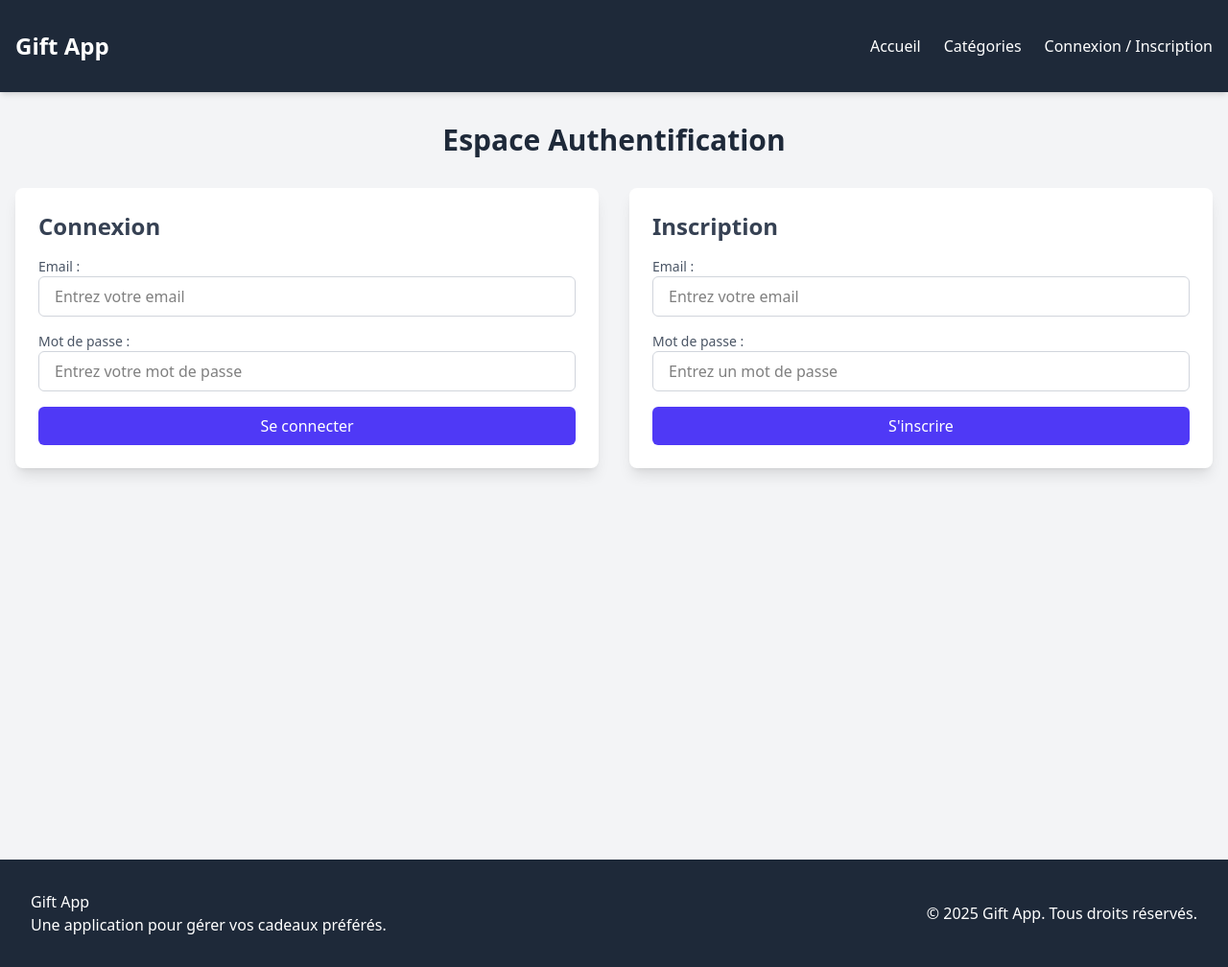
After one commit to CaretteRobin/archi_giftbox_3_tiers, a PHP site: template gift.appli/src/application/views/pages/auth.twig in a window 1280 px wide. The commit adds this page. Shown: the whole page at 96% size. Run offline with PHP 8.4, Linux system fonts and the light colour scheme; the template is opened without the code that fills it, so the values that code supplies are empty; some libraries are stand-ins or nearby versions.

Commit message:
FEAT: 🎨 Improve Twig templates for better user experience
    Enhanced the UI/UX across several pages by updating Twig templates:
    - Added new "auth" page with login/registration forms.
    - Redesigned "home" page with prominent sections like call to action and benefits.
    - Updated "header" to dynamically handle user authentication states.
    - Improved prestation details, including image handling and additional details like linked categories.
    - Introduced stats section in category details for broader insights.
    - Implemented temporary flash message display in layout for better user feedback.

```diff
--- a/gift.appli/src/application/views/layout.twig
+++ b/gift.appli/src/application/views/layout.twig
@@ -6,22 +6,56 @@
     <meta charset="UTF-8">
     <meta name="viewport" content="width=device-width, initial-scale=1.0">
     <title>{% block title %}Gift App{% endblock %}</title>
-    <link type="text/tailwindcss" href="{{ base_url() }}/assets/styles/main.css"/>
+    <link type="text/tailwindcss" href="{{ base_url() }}/styles/main.css"/>
     {% block styles %}{% endblock %}
 </head>
 <body class="bg-gray-100 min-h-screen">
-<header class="bg-gray-800 text-white shadow-md mb-8">
+<header class="bg-gray-800 text-white shadow-md">
     {% include 'partials/header.twig' %}
 </header>
+
+{% if flash %}
+    <div id="flash-message" style="position: fixed; top: 20px; left: 50%; transform: translateX(-50%); background-color: #4f46e5; color: white; padding: 10px 20px; border-radius: 6px; box-shadow: 0 4px 6px rgba(0,0,0,0.1); z-index: 9999; opacity: 0; transition: opacity 0.5s ease;">
+        {{ flash }}
+    </div>
+
+    <script>
+
+        (function() {
+
+            requestAnimationFrame(function() {
+                var flashMessage = document.getElementById('flash-message');
+
+                if (flashMessage) {
+
+                    setTimeout(function() {
+                        flashMessage.style.opacity = '1';
+                    }, 10);
+
+
+                    setTimeout(function() {
+                        flashMessage.style.opacity = '0';
+
+
+                        flashMessage.addEventListener('transitionend', function() {
+                            if (flashMessage.parentNode) {
+                                flashMessage.parentNode.removeChild(flashMessage);
+                            }
+                        });
+                    }, 5000);
+                }
+            });
+        })();
+    </script>
+{% endif %}
 
 <main class="min-h-screen w-screen">
     {% block content %}{% endblock %}
 </main>
 
-<footer class="bg-gray-800 text-white mt-8">
+<footer class="bg-gray-800 text-white">
     {% include 'partials/footer.twig' %}
 </footer>
-
 
 <script src="https://cdn.jsdelivr.net/npm/@tailwindcss/browser@4"></script>
 {#<script src="{{ base_url() }}/assets/js/app.js"></script>#}
--- /dev/null
+++ b/gift.appli/src/application/views/pages/auth.twig
@@ -0,0 +1,58 @@
+{% extends "layout.twig" %}
+
+{% block title %}Connexion / Inscription - Gift App{% endblock %}
+
+{% block content %}
+    {% if flash %}
+        <div class="alert alert-success">
+            {{ flash }}
+        </div>
+    {% endif %}
+    <div class="container mx-auto px-4 py-8">
+        <h1 class="text-3xl font-bold text-center text-gray-800 mb-8">Espace Authentification</h1>
+
+        <div class="grid grid-cols-1 md:grid-cols-2 gap-8">
+            <!-- Formulaire de connexion -->
+            <div class="bg-white rounded-lg shadow-lg p-6">
+                <h2 class="text-2xl font-semibold mb-4 text-gray-700">Connexion</h2>
+                <form method="POST" action="/signin" class="space-y-4">
+                    <div>
+                        <label for="signin-email" class="block text-sm font-medium text-gray-600">Email :</label>
+                        <input type="email" id="signin-email" name="email" placeholder="Entrez votre email"
+                               class="w-full px-4 py-2 border border-gray-300 rounded-md focus:ring-indigo-500 focus:border-indigo-500" required>
+                    </div>
+                    <div>
+                        <label for="signin-password" class="block text-sm font-medium text-gray-600">Mot de passe :</label>
+                        <input type="password" id="signin-password" name="password" placeholder="Entrez votre mot de passe"
+                               class="w-full px-4 py-2 border border-gray-300 rounded-md focus:ring-indigo-500 focus:border-indigo-500" required>
+                    </div>
+                    <button type="submit"
+                            class="w-full bg-indigo-600 text-white py-2 px-4 rounded-md hover:bg-indigo-700 transition">
+                        Se connecter
+                    </button>
+                </form>
+            </div>
+
+            <!-- Formulaire d'inscription -->
+            <div class="bg-white rounded-lg shadow-lg p-6">
+                <h2 class="text-2xl font-semibold mb-4 text-gray-700">Inscription</h2>
+                <form method="POST" action="/register" class="space-y-4">
+                    <div>
+                        <label for="register-email" class="block text-sm font-medium text-gray-600">Email :</label>
+                        <input type="email" id="register-email" name="email" placeholder="Entrez votre email"
+                               class="w-full px-4 py-2 border border-gray-300 rounded-md focus:ring-indigo-500 focus:border-indigo-500" required>
+                    </div>
+                    <div>
+                        <label for="register-password" class="block text-sm font-medium text-gray-600">Mot de passe :</label>
+                        <input type="password" id="register-password" name="password" placeholder="Entrez un mot de passe"
+                               class="w-full px-4 py-2 border border-gray-300 rounded-md focus:ring-indigo-500 focus:border-indigo-500" required>
+                    </div>
+                    <button type="submit"
+                            class="w-full bg-indigo-600 text-white py-2 px-4 rounded-md hover:bg-indigo-700 transition">
+                        S'inscrire
+                    </button>
+                </form>
+            </div>
+        </div>
+    </div>
+{% endblock %}
--- a/gift.appli/src/application/views/partials/header.twig
+++ b/gift.appli/src/application/views/partials/header.twig
@@ -1,16 +1,26 @@
-{# src/Views/templates/partials/header.twig #}
-<div class="p-8">
-    <div class="flex justify-between items-center w-full">
-        <div>
-            <a href="/">
-                <h1 class="text-2xl font-bold">Gift App</h1>
-            </a>
-        </div>
-        <nav>
-            <ul class="flex justify-between items-center gap-8">
-                <li class="hover:underline"><a href="/">Accueil</a></li>
-                <li class="hover:underline"><a href="/categories">Catégories</a></li>
-            </ul>
-        </nav>
+<div class="container mx-auto px-4 py-8 flex justify-between items-center">
+    <div>
+        <a href="{{ base_url() }}" class="text-2xl font-bold">Gift App</a>
     </div>
+
+    <nav>
+        <ul class="flex space-x-6">
+            <li><a href="{{ base_url() }}" class="hover:text-gray-300">Accueil</a></li>
+            <li><a href="{{ base_url() }}/categories" class="hover:text-gray-300">Catégories</a></li>
+
+            {% if user %}
+                <li>
+                    <a href="{{ base_url() }}/logout" class="hover:text-gray-300">
+                        Déconnexion
+                    </a>
+                </li>
+            {% else %}
+                <li>
+                    <a href="{{ base_url() }}/auth" class="hover:text-gray-300">
+                        Connexion / Inscription
+                    </a>
+                </li>
+            {% endif %}
+        </ul>
+    </nav>
 </div>
```
Also changed, not shown: gift.appli/src/application/views/pages/categorie-details.twig (+38 -3 lines), gift.appli/src/application/views/pages/home.twig (+119 -0 lines), gift.appli/src/application/views/pages/prestation-details.twig (+43 -5 lines).
